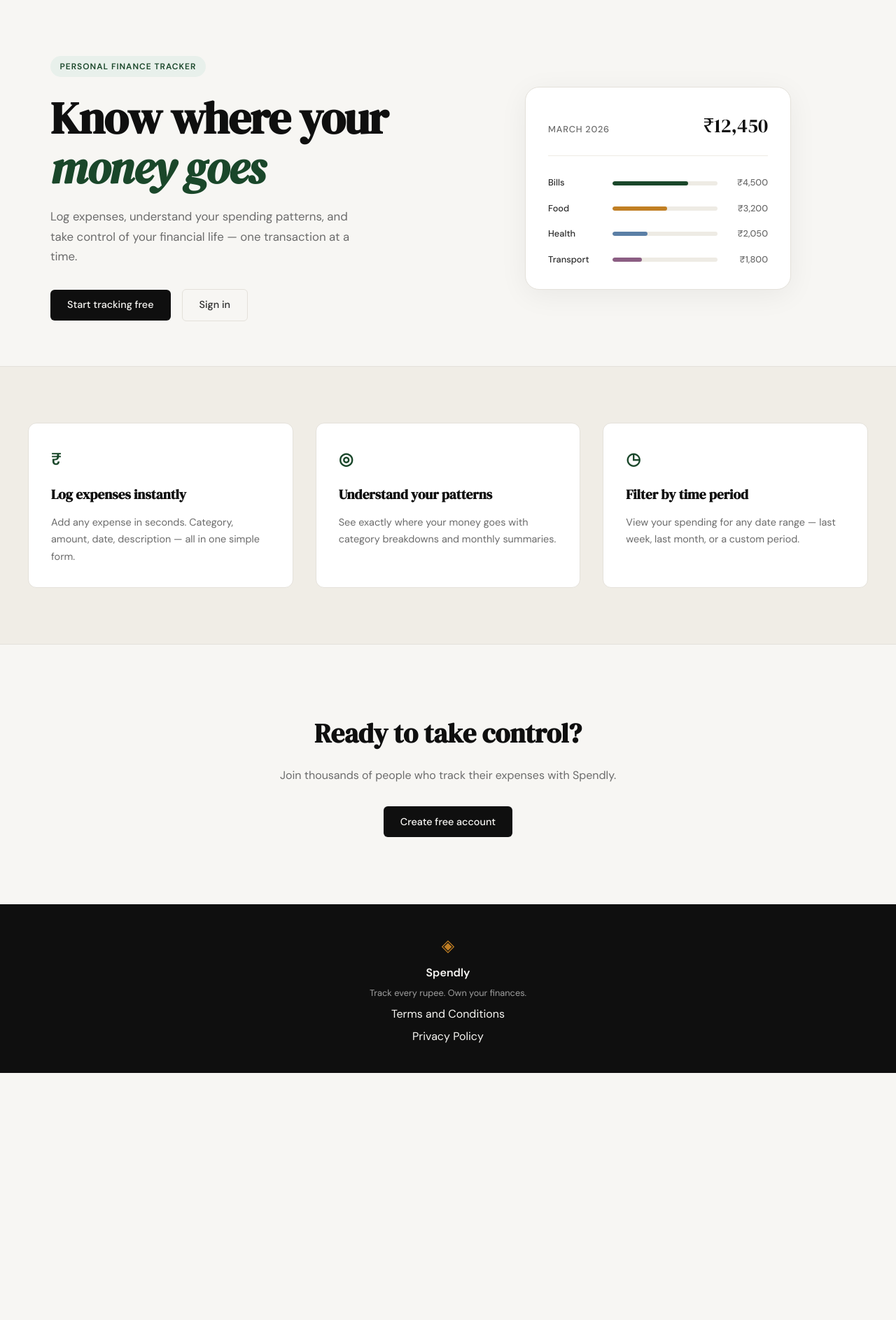
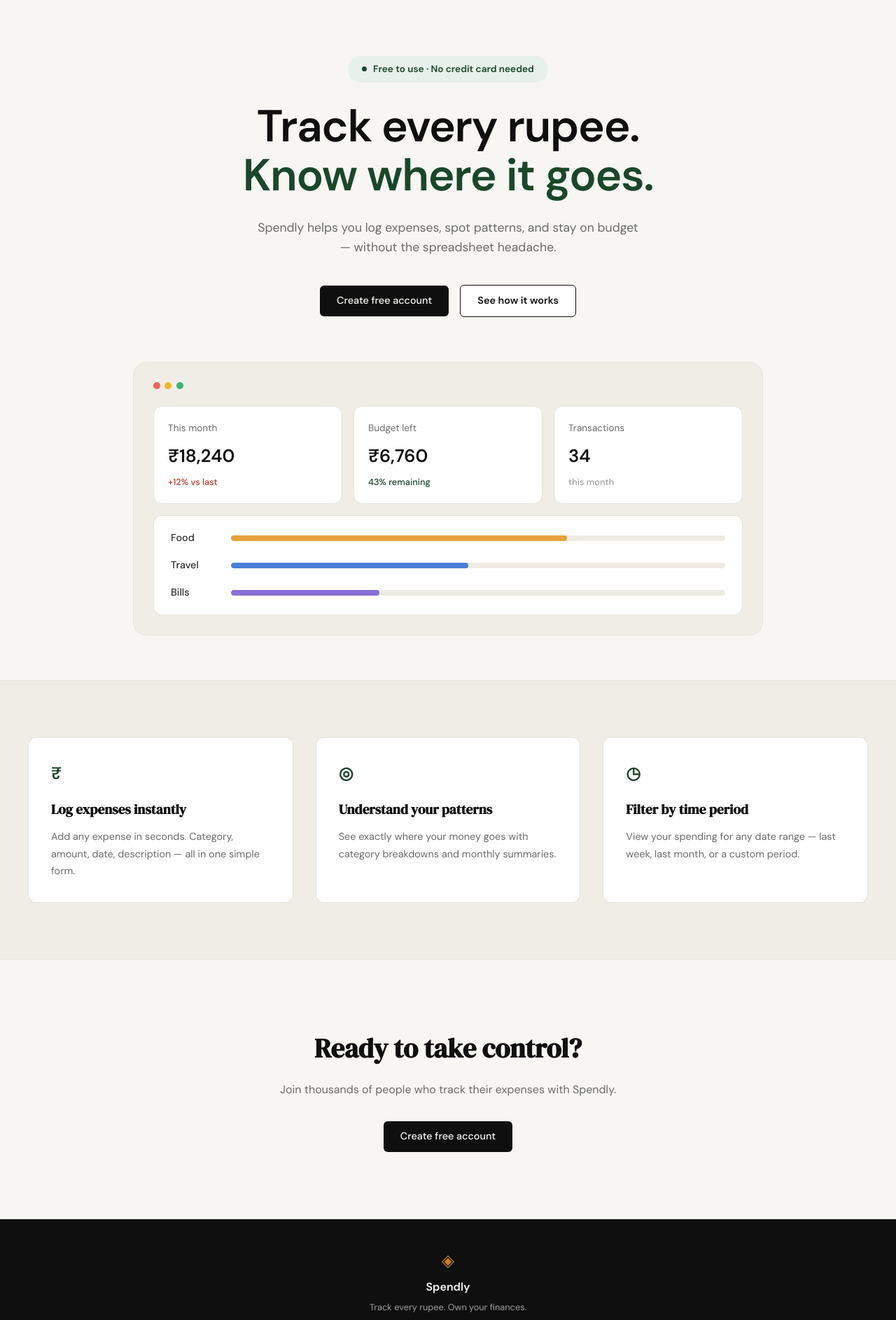
Before and after one commit to tanveer-99/expense-tracker, a Flask app: page / in a window 1280 px wide. Shown: the part 61-1947 px from the top of the page at 70% size. Before the commit the page ends 1594 px from the top, so only its background shows below. Run offline with Flask 3, Linux system fonts and the light colour scheme.

Commit message:
landing: redesign hero section to match mockup

```diff
--- a/static/css/style.css
+++ b/static/css/style.css
@@ -125,53 +125,66 @@
 
 .hero {
     padding: 5rem 2rem 4rem;
-    display: grid;
-    grid-template-columns: 1fr 1fr;
-    gap: 4rem;
-    align-items: center;
     max-width: var(--max-width);
     margin: 0 auto;
+    text-align: center;
+}
+
+.hero-inner {
+    display: flex;
+    flex-direction: column;
+    align-items: center;
 }
 
 .hero-badge {
-    display: inline-block;
+    display: inline-flex;
+    align-items: center;
+    gap: 0.55rem;
     background: var(--accent-light);
     color: var(--accent);
-    font-size: 0.75rem;
+    font-size: 0.85rem;
     font-weight: 600;
-    letter-spacing: 0.08em;
-    text-transform: uppercase;
-    padding: 0.35rem 0.85rem;
+    padding: 0.5rem 1.25rem;
     border-radius: 999px;
+    margin-bottom: 1.75rem;
+}
+
+.hero-badge-dot {
+    width: 7px;
+    height: 7px;
+    border-radius: 50%;
+    background: var(--accent);
+    flex-shrink: 0;
+}
+
+.hero-title {
+    font-family: var(--font-body);
+    font-weight: 700;
+    font-size: clamp(2.5rem, 6vw, 4rem);
+    line-height: 1.1;
+    letter-spacing: -0.02em;
+    color: var(--ink);
     margin-bottom: 1.5rem;
 }
 
-.hero-title {
-    font-family: var(--font-display);
-    font-size: clamp(2.5rem, 5vw, 4rem);
-    line-height: 1.1;
-    letter-spacing: -0.02em;
-    color: var(--ink);
-    margin-bottom: 1.25rem;
-}
-
-.hero-title em {
-    font-style: italic;
+.hero-title-accent {
     color: var(--accent);
 }
 
 .hero-subtitle {
-    font-size: 1.05rem;
+    font-size: 1.1rem;
     color: var(--ink-muted);
-    line-height: 1.7;
-    max-width: 460px;
-    margin-bottom: 2rem;
+    line-height: 1.6;
+    max-width: 560px;
+    margin: 0 auto 2.5rem;
 }
 
 .hero-actions {
     display: flex;
     gap: 1rem;
     align-items: center;
+    justify-content: center;
+    margin-bottom: 4rem;
 }
 
 /* ------------------------------------------------------------------ */
@@ -179,60 +192,99 @@
 /* ------------------------------------------------------------------ */
 
 .hero-visual {
-    display: flex;
-    justify-content: center;
+    width: 100%;
+    max-width: 900px;
+    margin: 0 auto;
 }
 
 .mock-card {
+    background: var(--paper-warm);
+    border: 1px solid var(--border);
+    border-radius: var(--radius-lg);
+    padding: 1.75rem;
+    text-align: left;
+}
+
+.mock-dots {
+    display: flex;
+    gap: 0.4rem;
+    margin-bottom: 1.5rem;
+}
+
+.mock-dot {
+    width: 10px;
+    height: 10px;
+    border-radius: 50%;
+}
+
+.mock-dot-red { background: #f2635a; }
+.mock-dot-yellow { background: #f2b632; }
+.mock-dot-green { background: #3bb273; }
+
+.mock-stats {
+    display: grid;
+    grid-template-columns: repeat(3, 1fr);
+    gap: 1rem;
+    margin-bottom: 1rem;
+}
+
+.mock-stat {
+    display: flex;
+    flex-direction: column;
     background: var(--paper-card);
     border: 1px solid var(--border);
-    border-radius: var(--radius-lg);
-    padding: 2rem;
-    width: 100%;
-    max-width: 380px;
-    box-shadow: 0 8px 40px rgba(0,0,0,0.06);
+    border-radius: var(--radius-md);
+    padding: 1.25rem;
 }
 
-.mock-card-header {
-    display: flex;
-    justify-content: space-between;
-    align-items: baseline;
-    margin-bottom: 1.75rem;
-    padding-bottom: 1.25rem;
-    border-bottom: 1px solid var(--border-soft);
+.mock-stat-label {
+    font-size: 0.85rem;
+    color: var(--ink-muted);
+    margin-bottom: 0.6rem;
 }
 
-.mock-label {
+.mock-stat-value {
+    font-family: var(--font-body);
+    font-weight: 700;
+    font-size: 1.6rem;
+    color: var(--ink);
+    margin-bottom: 0.35rem;
+}
+
+.mock-stat-change {
     font-size: 0.8rem;
     font-weight: 500;
-    color: var(--ink-muted);
-    text-transform: uppercase;
-    letter-spacing: 0.06em;
+    color: var(--ink-faint);
 }
 
-.mock-total {
-    font-family: var(--font-display);
-    font-size: 1.75rem;
-    color: var(--ink);
+.mock-stat-change-up { color: var(--danger); }
+.mock-stat-change-good { color: var(--accent); }
+
+.mock-bars {
+    display: flex;
+    flex-direction: column;
+    gap: 1rem;
+    background: var(--paper-card);
+    border: 1px solid var(--border);
+    border-radius: var(--radius-md);
+    padding: 1.25rem 1.5rem;
 }
-
-.mock-bars { display: flex; flex-direction: column; gap: 1rem; }
 
 .mock-bar-row {
     display: grid;
-    grid-template-columns: 80px 1fr 60px;
+    grid-template-columns: 70px 1fr;
     align-items: center;
-    gap: 0.75rem;
+    gap: 1rem;
 }
 
 .mock-cat {
-    font-size: 0.8rem;
+    font-size: 0.9rem;
     font-weight: 500;
     color: var(--ink-soft);
 }
 
 .mock-bar-track {
-    height: 6px;
+    height: 8px;
     background: var(--border-soft);
     border-radius: 999px;
     overflow: hidden;
@@ -240,21 +292,13 @@
 
 .mock-bar {
     height: 100%;
-    background: var(--accent);
     border-radius: 999px;
     transition: width 0.6s ease;
 }
 
-.mock-bar-2 { background: var(--accent-2); }
-.mock-bar-3 { background: #5b7fa6; }
-.mock-bar-4 { background: #8b5e83; }
-
-.mock-amt {
-    font-size: 0.8rem;
-    font-weight: 500;
-    color: var(--ink-muted);
-    text-align: right;
-}
+.mock-bar-food { background: #e8a13d; }
+.mock-bar-travel { background: #4a7fd6; }
+.mock-bar-bills { background: #8b6fd6; }
 
 /* ------------------------------------------------------------------ */
 /* Buttons                                                             */
@@ -279,20 +323,20 @@
 
 .btn-ghost {
     display: inline-block;
-    background: transparent;
-    color: var(--ink-soft);
+    background: var(--paper-card);
+    color: var(--ink);
     padding: 0.65rem 1.5rem;
     border-radius: var(--radius-sm);
     font-size: 0.9rem;
-    font-weight: 500;
-    border: 1px solid var(--border);
+    font-weight: 600;
+    border: 1.5px solid var(--ink);
     transition: all 0.2s;
     text-decoration: none;
 }
 
 .btn-ghost:hover {
-    border-color: var(--ink);
-    color: var(--ink);
+    background: var(--ink);
+    color: var(--paper);
 }
 
 /* ------------------------------------------------------------------ */
@@ -589,14 +633,8 @@
 /* ------------------------------------------------------------------ */
 
 @media (max-width: 900px) {
-    .hero {
-        grid-template-columns: 1fr;
-        text-align: center;
-    }
-
     .hero-subtitle { max-width: 100%; }
-    .hero-actions { justify-content: center; }
-    .hero-visual { display: none; }
+    .mock-stats { grid-template-columns: 1fr; }
 
     .features-inner { grid-template-columns: 1fr; }
 }
@@ -604,4 +642,6 @@
 @media (max-width: 600px) {
     .nav-links a:not(.nav-cta) { display: none; }
     .hero { padding: 3rem 1rem 2rem; }
+    .hero-actions { flex-direction: column; width: 100%; }
+    .hero-actions .btn-primary, .hero-actions .btn-ghost { width: 100%; text-align: center; }
 }
--- a/templates/landing.html
+++ b/templates/landing.html
@@ -6,55 +6,62 @@
 
 <section class="hero">
     <div class="hero-inner">
-        <div class="hero-badge">Personal Finance Tracker</div>
+        <div class="hero-badge"><span class="hero-badge-dot"></span>Free to use · No credit card needed</div>
         <h1 class="hero-title">
-            Know where your<br>
-            <em>money goes</em>
+            Track every rupee.<br>
+            <span class="hero-title-accent">Know where it goes.</span>
         </h1>
         <p class="hero-subtitle">
-            Log expenses, understand your spending patterns,
-            and take control of your financial life —
-            one transaction at a time.
+            Spendly helps you log expenses, spot patterns, and stay
+            on budget — without the spreadsheet headache.
         </p>
         <div class="hero-actions">
-            <a href="{{ url_for('register') }}" class="btn-primary">Start tracking free</a>
-            <a href="{{ url_for('login') }}" class="btn-ghost">Sign in</a>
+            <a href="{{ url_for('register') }}" class="btn-primary">Create free account</a>
+            <a href="#" class="btn-ghost">See how it works</a>
         </div>
     </div>
     <div class="hero-visual">
         <div class="mock-card">
-            <div class="mock-card-header">
-                <span class="mock-label">March 2026</span>
-                <span class="mock-total">₹12,450</span>
+            <div class="mock-dots">
+                <span class="mock-dot mock-dot-red"></span>
+                <span class="mock-dot mock-dot-yellow"></span>
+                <span class="mock-dot mock-dot-green"></span>
+            </div>
+            <div class="mock-stats">
+                <div class="mock-stat">
+                    <span class="mock-stat-label">This month</span>
+                    <span class="mock-stat-value">₹18,240</span>
+                    <span class="mock-stat-change mock-stat-change-up">+12% vs last</span>
+                </div>
+                <div class="mock-stat">
+                    <span class="mock-stat-label">Budget left</span>
+                    <span class="mock-stat-value">₹6,760</span>
+                    <span class="mock-stat-change mock-stat-change-good">43% remaining</span>
+                </div>
+                <div class="mock-stat">
+                    <span class="mock-stat-label">Transactions</span>
+                    <span class="mock-stat-value">34</span>
+                    <span class="mock-stat-change mock-stat-change-neutral">this month</span>
+                </div>
             </div>
             <div class="mock-bars">
                 <div class="mock-bar-row">
+                    <span class="mock-cat">Food</span>
+                    <div class="mock-bar-track">
+                        <div class="mock-bar mock-bar-food" style="width: 68%"></div>
+                    </div>
+                </div>
+                <div class="mock-bar-row">
+                    <span class="mock-cat">Travel</span>
+                    <div class="mock-bar-track">
+                        <div class="mock-bar mock-bar-travel" style="width: 48%"></div>
+                    </div>
+                </div>
+                <div class="mock-bar-row">
                     <span class="mock-cat">Bills</span>
                     <div class="mock-bar-track">
-                        <div class="mock-bar" style="width: 72%"></div>
+                        <div class="mock-bar mock-bar-bills" style="width: 30%"></div>
                     </div>
-                    <span class="mock-amt">₹4,500</span>
-                </div>
-                <div class="mock-bar-row">
-                    <span class="mock-cat">Food</span>
-                    <div class="mock-bar-track">
-                        <div class="mock-bar mock-bar-2" style="width: 52%"></div>
-                    </div>
-                    <span class="mock-amt">₹3,200</span>
-                </div>
-                <div class="mock-bar-row">
-                    <span class="mock-cat">Health</span>
-                    <div class="mock-bar-track">
-                        <div class="mock-bar mock-bar-3" style="width: 33%"></div>
-                    </div>
-                    <span class="mock-amt">₹2,050</span>
-                </div>
-                <div class="mock-bar-row">
-                    <span class="mock-cat">Transport</span>
-                    <div class="mock-bar-track">
-                        <div class="mock-bar mock-bar-4" style="width: 28%"></div>
-                    </div>
-                    <span class="mock-amt">₹1,800</span>
                 </div>
             </div>
         </div>
```
